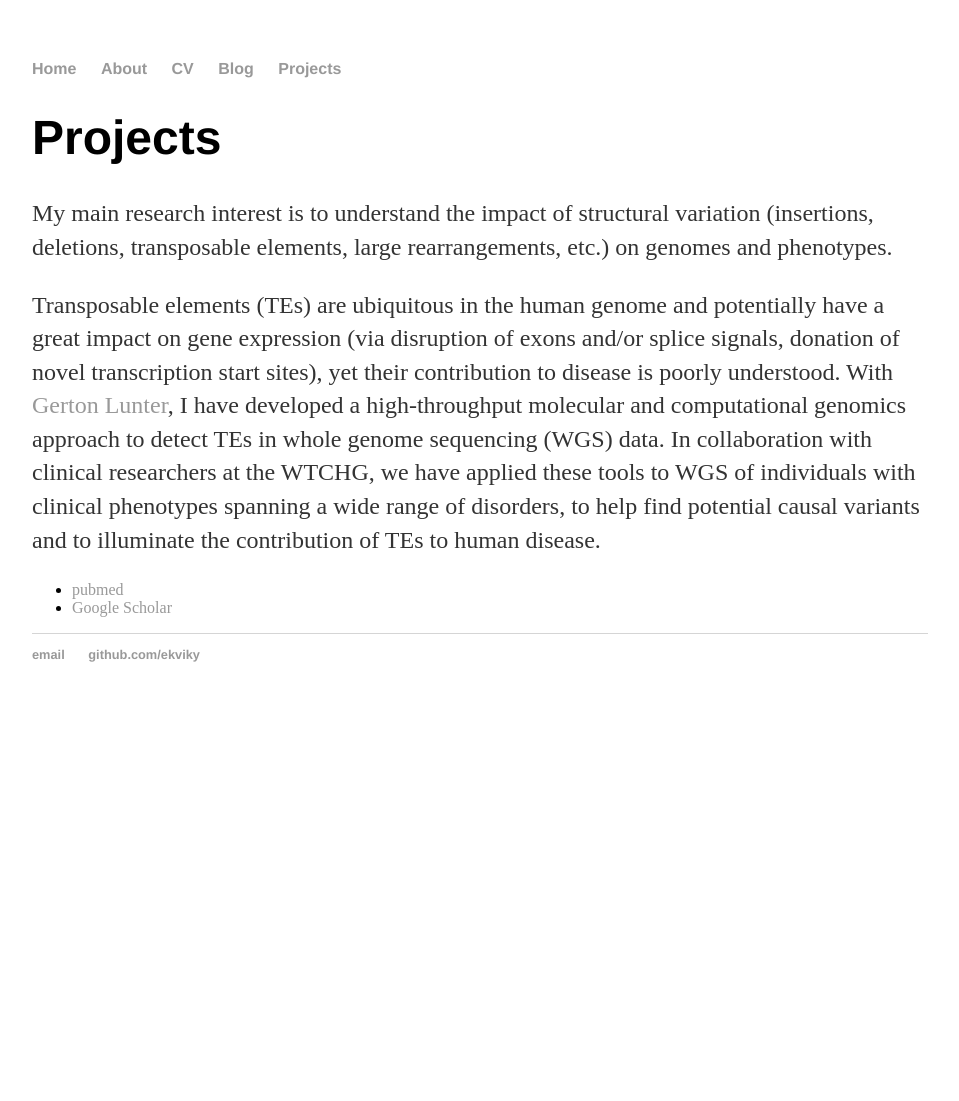
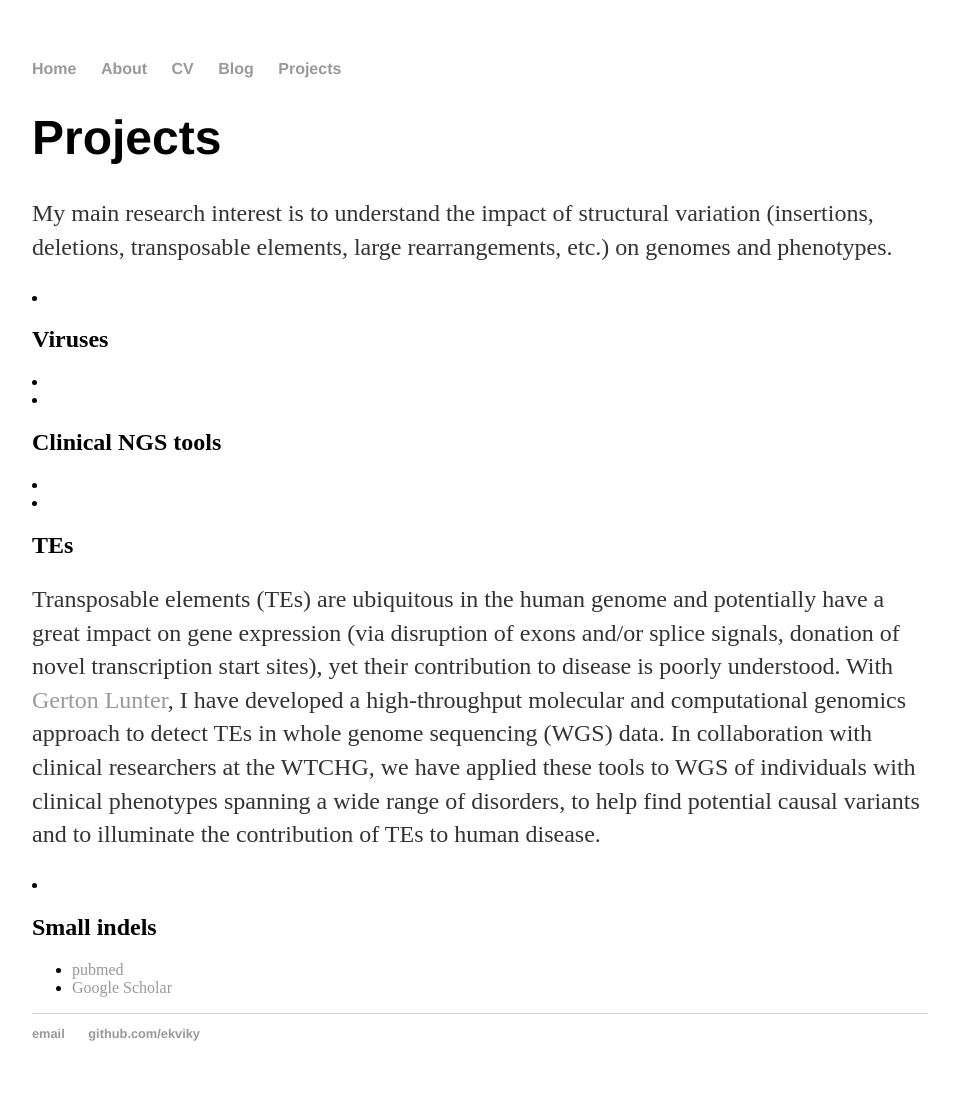
Before and after one commit to ekviky/ekviky.github.io, a Jekyll site: the page built from projects/index.html, in a window 1280 px wide. Shown: the whole page, without its empty margins (160-1119 px from the left). Built offline with Jekyll 4.4.1, drawn with Linux system fonts in a browser that asks for light colours; before the commit the page ends 900 px from its top, so only the background shows below that.

Commit message:
update projects page

```diff
--- a/projects/index.html
+++ b/projects/index.html
@@ -7,8 +7,12 @@ title: Projects
 	<div class="projects">
 		<h1>Projects</h1>
 		<p>My main research interest is to understand the impact of structural variation (insertions, deletions, transposable elements, large rearrangements, etc.) on genomes and phenotypes.<p>
+		<li><h2>Viruses</h2><li>
+		<li><h2>Clinical NGS tools</h2><li>
+		<li><h2>TEs</h2></li>
 		<p>Transposable elements (TEs) are ubiquitous in the human genome and potentially have a great impact on gene expression (via disruption of exons and/or splice signals, donation of novel transcription start sites), yet their contribution to disease is poorly understood. With  <a href="http://www.well.ox.ac.uk/gerton-lunter#research">Gerton Lunter</a>, I have developed a high-throughput molecular and computational genomics approach to detect TEs in whole genome sequencing (WGS) data. In collaboration with clinical researchers at the WTCHG, we have applied these tools to WGS of individuals with clinical phenotypes spanning a wide range of disorders, to help find potential causal variants and to illuminate the contribution of TEs to human disease.<p>
 
+		<li><h2>Small indels</h2></li>
 		<ul class="contacts">
 			<li><a href="https://www.ncbi.nlm.nih.gov/pubmed/?term=Kvikstad+E">pubmed</a></li>
 			<li><a href="https://scholar.google.co.uk/citations?user=uMVdpNsAAAAJ&hl=en&oi=ao">Google Scholar</a></li>
```
Also changed, not shown: 1 other file.
